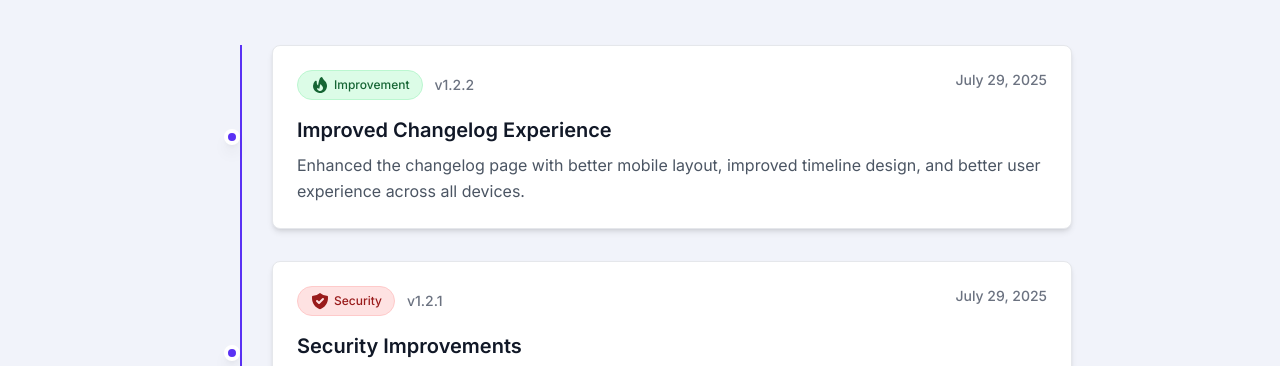
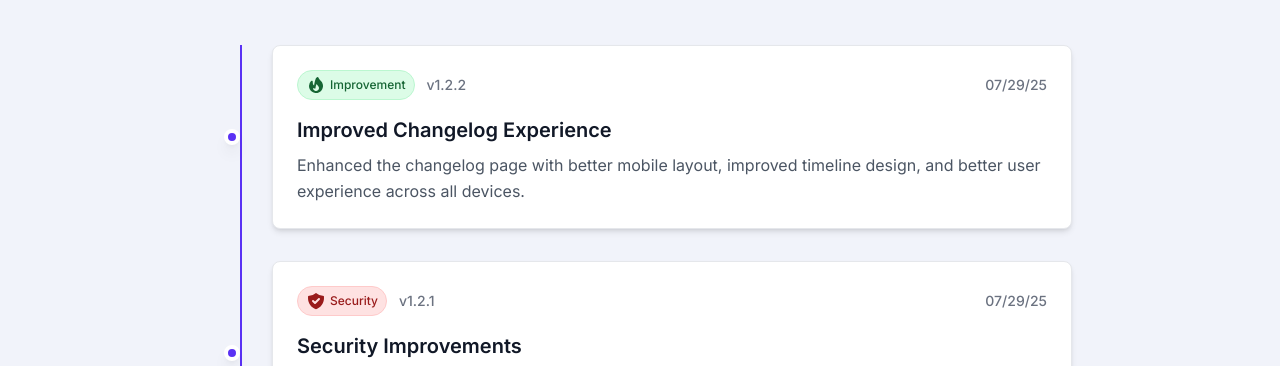
Before and after one commit to natewizz/mtg-mods, a Next.js app: page /changelog in a window 1280 px wide. Shown: the part 267-633 px from the top of the page. Built offline with nearby package versions, Linux system fonts and the light colour scheme; no server answers.

Commit message:
Fix changelog layout: compact improvement pills and MM-DD-YY date format

```diff
--- a/src/app/changelog/page.tsx
+++ b/src/app/changelog/page.tsx
@@ -179,19 +179,19 @@ export default function ChangelogPage() {
 
               {/* Content card */}
               <div className="ml-16 bg-white rounded-lg shadow-md border border-gray-200 p-6 flex-1 hover:shadow-lg transition-shadow duration-200">
-                <div className="flex items-start justify-between mb-4">
+                <div className="flex flex-col sm:flex-row sm:items-center justify-between mb-4 space-y-2 sm:space-y-0">
                   <div className="flex flex-col sm:flex-row sm:items-center space-y-2 sm:space-y-0 sm:space-x-3">
-                    <span className={`inline-flex items-center px-3 py-1 rounded-full text-xs font-medium border ${getTypeColor(entry.type)}`}>
+                    <span className={`inline-flex items-center px-2 py-1 rounded-full text-xs font-medium border whitespace-nowrap ${getTypeColor(entry.type)}`}>
                       {getTypeIcon(entry.type)}
                       <span className="ml-1 capitalize">{entry.type}</span>
                     </span>
                     <span className="text-sm font-medium text-gray-500">{entry.version}</span>
                   </div>
-                  <time className="text-sm text-gray-500 font-medium">
+                  <time className="text-sm text-gray-500 font-medium whitespace-nowrap">
                     {new Date(entry.date).toLocaleDateString('en-US', {
-                      year: 'numeric',
-                      month: 'long',
-                      day: 'numeric'
+                      year: '2-digit',
+                      month: '2-digit',
+                      day: '2-digit'
                     })}
                   </time>
                 </div>
```
